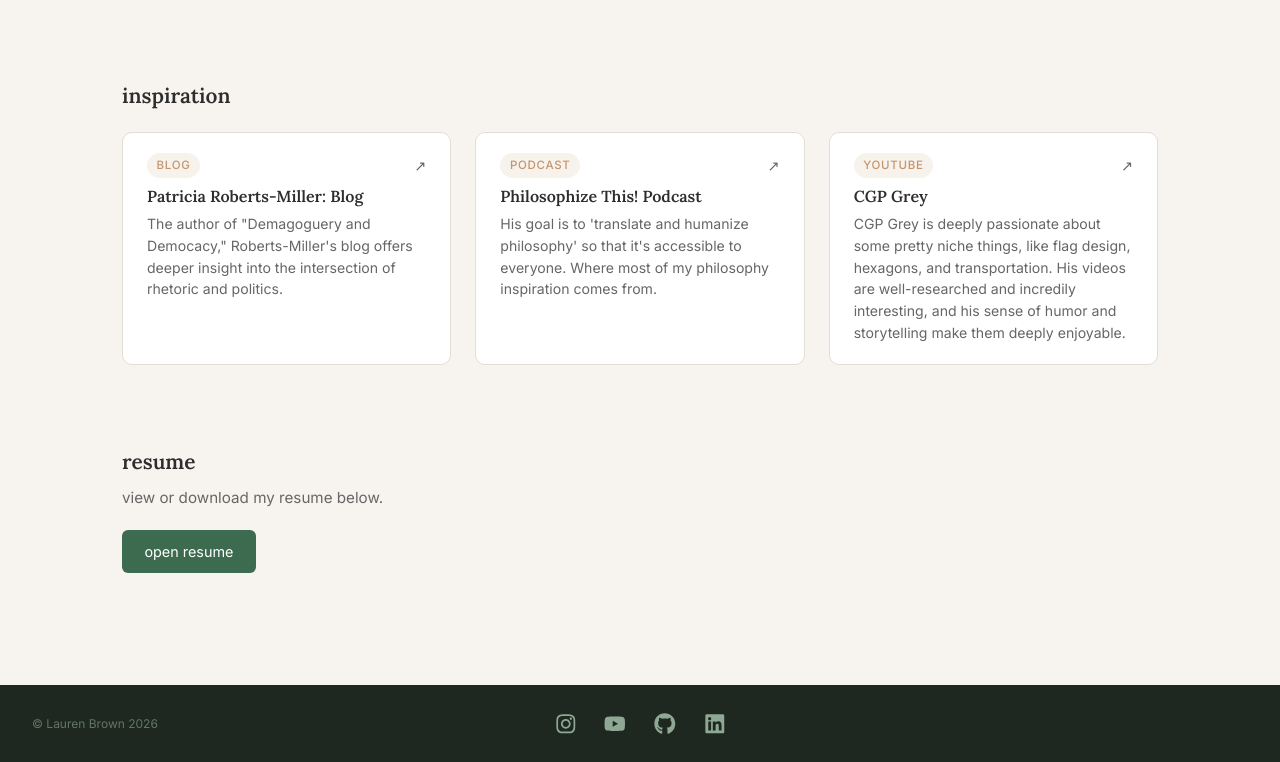
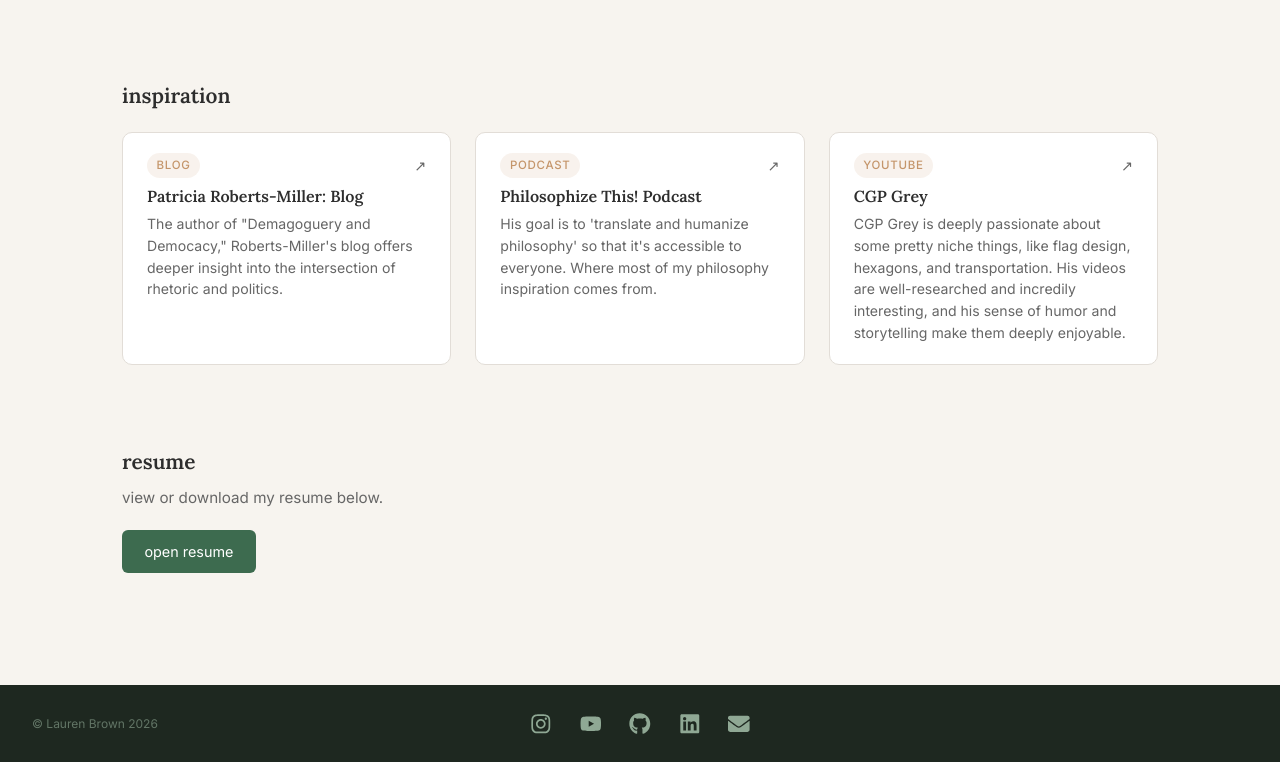
Before and after one commit to lbrown98/elbie-web, a React (Vite) app: page / in a window 1280 px wide. Shown: the part 887-1649 px from the top of the page. Built offline with nearby package versions, Linux system fonts and the light colour scheme.

Commit message:
add email

```diff
--- a/src/components/Footer.jsx
+++ b/src/components/Footer.jsx
@@ -1,4 +1,4 @@
-import { FaInstagram, FaGithub, FaLinkedin, FaYoutube } from 'react-icons/fa'
+import { FaInstagram, FaGithub, FaLinkedin, FaYoutube, FaEnvelope } from 'react-icons/fa'
 import './Footer.css'
 
 function Footer() {
@@ -18,6 +18,9 @@
         <a href="https://www.linkedin.com/in/lbrown98/" target="_blank" rel="noopener noreferrer" aria-label="LinkedIn">
           <FaLinkedin />
         </a>
+        <a href="mailto:laurenebrown98@gmail.com" aria-label="Email">
+          <FaEnvelope />
+        </a>
       </div>
       <div className="footer-spacer" />
     </footer>
```
